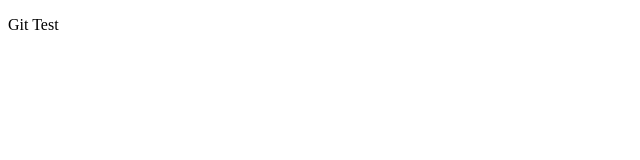
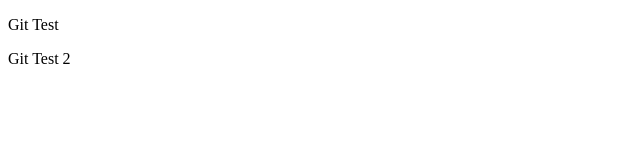
Before and after one commit to UserArseniy/online-shop, a plain HTML site: page index.html in a window 1280 px wide. Shown: the full height of the page, 0-640 px from the left. Drawn offline with Linux system fonts and the light colour scheme.

Commit message:
git test 2

```diff
--- a/index.html
+++ b/index.html
@@ -12,7 +12,7 @@
      <p>Git Test</p>
     </div>
     <div>
-
+        <p>Git Test 2</p>
     </div>
 </section>
 <!-- end pre header -->
```
